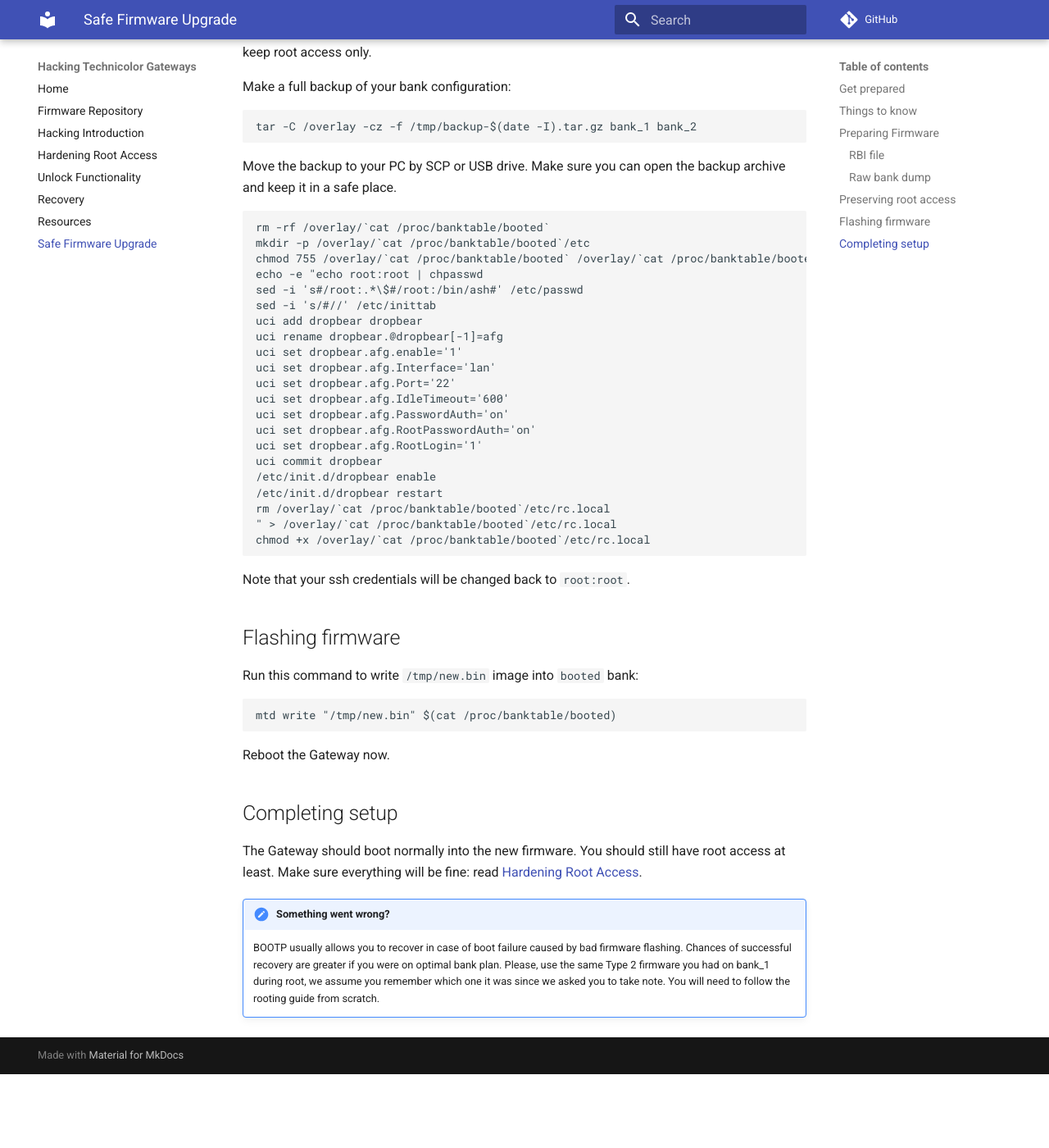
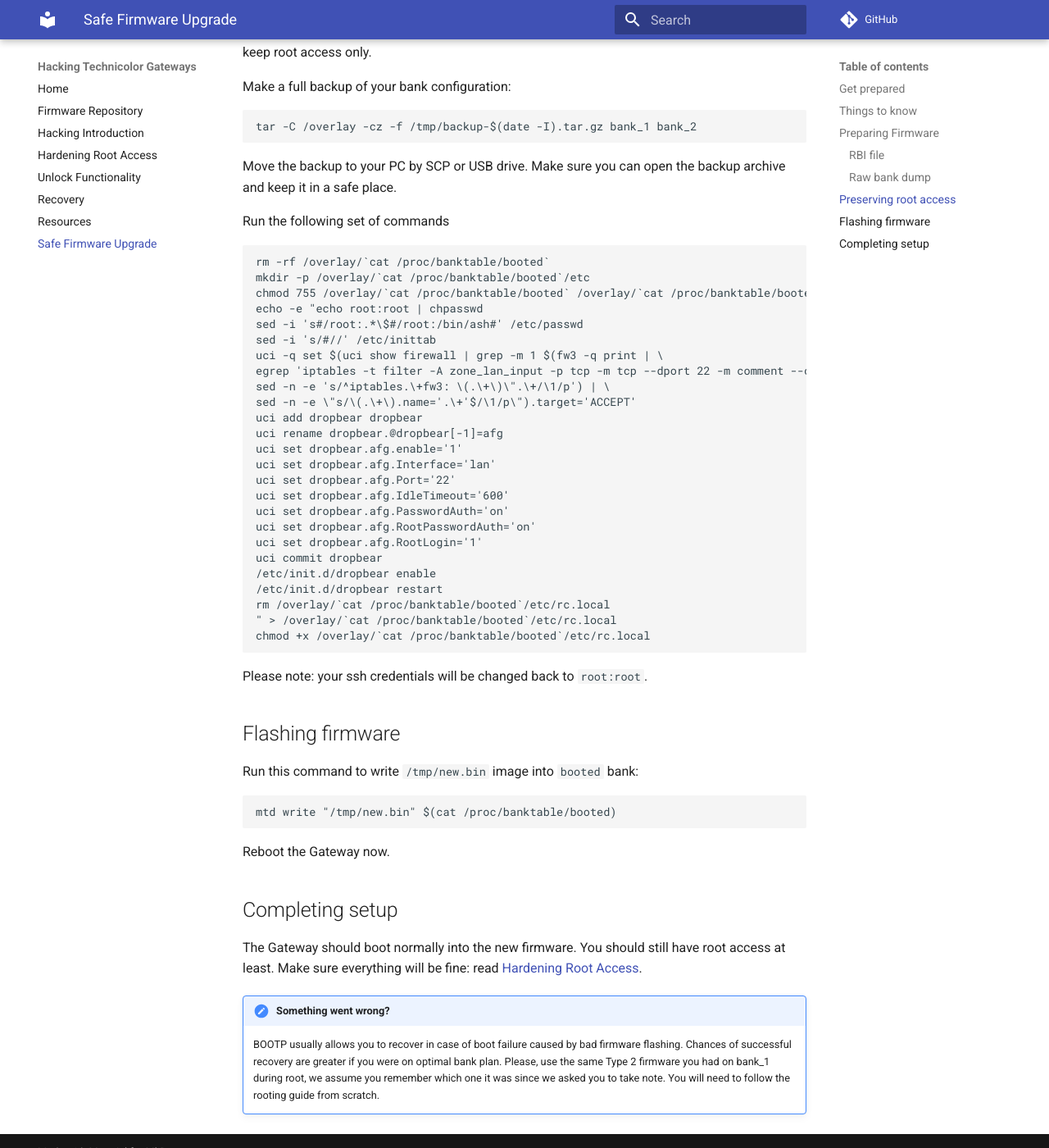
Before and after one commit to hack-technicolor/hack-technicolor, an MkDocs documentation site: the page built from docs/Upgrade.md, in a window 1280 px wide and 1400 px high, scrolled down 1929 px. Shown: the whole window at 82% size. Built offline with MkDocs 1.6.1 and Material for MkDocs 9.7.7, drawn with Linux system fonts in a browser that asks for light colours; comment, search, counter and statistics services are not loaded; before the commit the page ends 3239 px from its top, so only the background shows below that.

Commit message:
Safe Upgrade support for ssh port opening
Needed for by some VANT-9 at least

````diff
--- a/docs/Upgrade.md
+++ b/docs/Upgrade.md
@@ -71,6 +71,8 @@
 
 Move the backup to your PC by SCP or USB drive. Make sure you can open the backup archive and keep it in a safe place.
 
+Run the following set of commands
+
 ```bash
 rm -rf /overlay/`cat /proc/banktable/booted`
 mkdir -p /overlay/`cat /proc/banktable/booted`/etc
@@ -78,6 +80,10 @@
 echo -e "echo root:root | chpasswd
 sed -i 's#/root:.*\$#/root:/bin/ash#' /etc/passwd
 sed -i 's/#//' /etc/inittab
+uci -q set $(uci show firewall | grep -m 1 $(fw3 -q print | \
+egrep 'iptables -t filter -A zone_lan_input -p tcp -m tcp --dport 22 -m comment --comment \"!fw3: .+\" -j DROP' | \
+sed -n -e 's/^iptables.\+fw3: \(.\+\)\".\+/\1/p') | \
+sed -n -e \"s/\(.\+\).name='.\+'$/\1/p\").target='ACCEPT'
 uci add dropbear dropbear
 uci rename dropbear.@dropbear[-1]=afg
 uci set dropbear.afg.enable='1'
@@ -95,7 +101,7 @@
 chmod +x /overlay/`cat /proc/banktable/booted`/etc/rc.local
 ```
 
-Note that your ssh credentials will be changed back to `root:root`.
+Please note: your ssh credentials will be changed back to `root:root`.
 
 ## Flashing firmware
 
````
